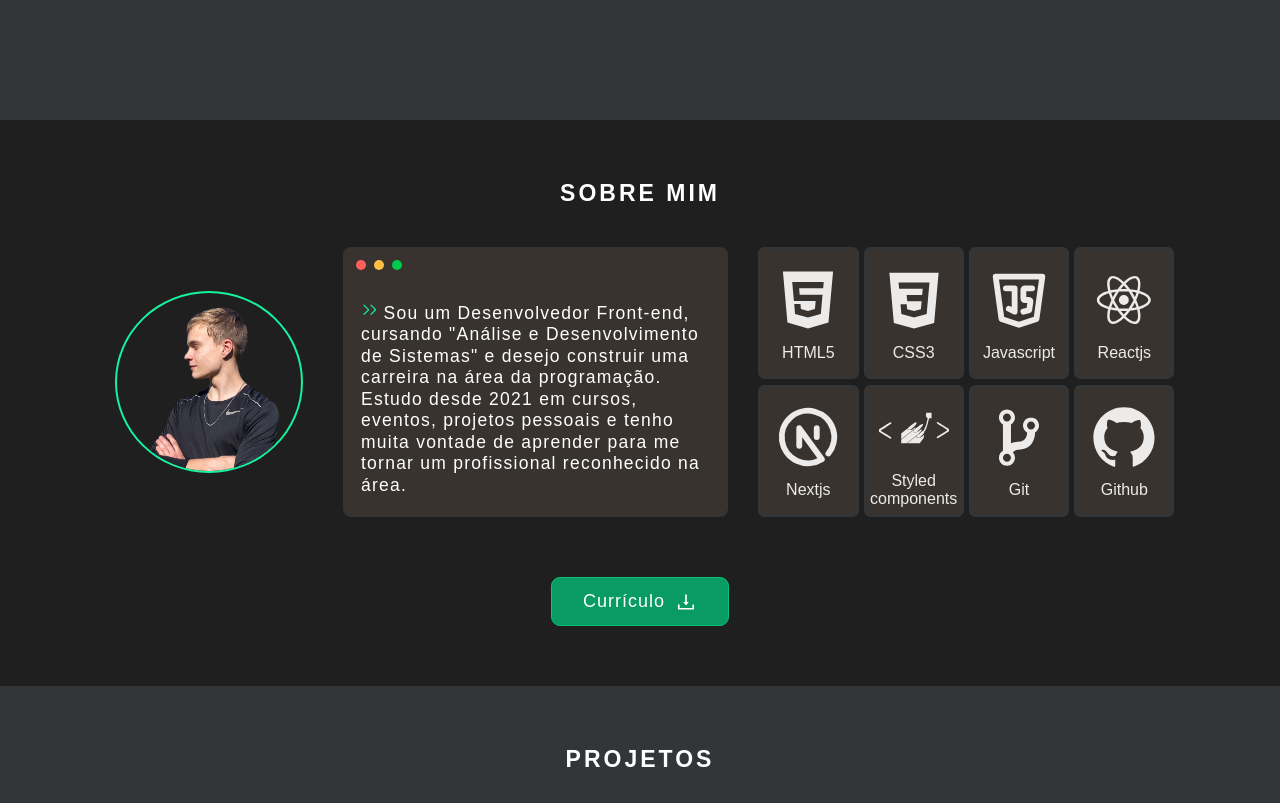
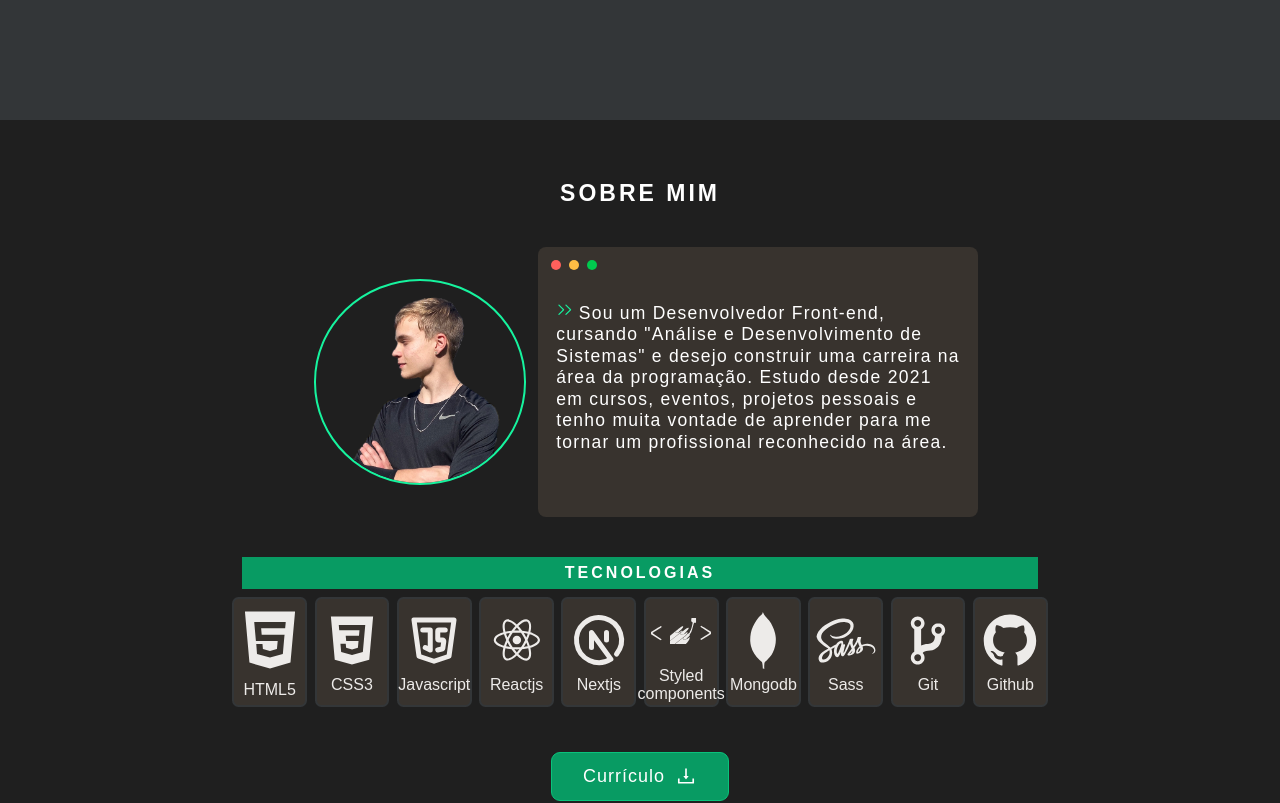
Before and after one commit to JulioPampuch/Portfolio-JulioPampuch, a Next.js app: page / in a window 1280 px wide. Shown: the part 680-1483 px from the top of the page. Built offline with nearby package versions, Linux system fonts and the light colour scheme.

Commit message:
updated about me session

```diff
--- a/src/components/AboutMe/index.js
+++ b/src/components/AboutMe/index.js
@@ -2,7 +2,7 @@ import styled from "styled-components"
 import appConfig from '../../../config.json'
 import { AiOutlineDownload } from 'react-icons/ai';
 
-import { DiReact, DiCss3, DiGitBranch } from 'react-icons/di'
+import { DiReact, DiCss3, DiGitBranch, DiMongodb, DiSass } from 'react-icons/di'
 import { TbBrandJavascript, TbBrandNextjs } from 'react-icons/tb'
 import { SiStyledcomponents } from 'react-icons/si'
 import { AiFillHtml5, AiFillGithub } from 'react-icons/ai'
@@ -19,40 +19,49 @@ const skills = [
   },
   {
     "name": 'CSS3',
-    "img": <DiCss3 size={70} />
+    "img": <DiCss3 size={60} />
   },
 
   {
     "name": 'Javascript',
-    "img": <TbBrandJavascript size={70} />
+    "img": <TbBrandJavascript size={60} />
   },
   {
     "name": 'Reactjs',
-    "img": <DiReact size={70} />
+    "img": <DiReact size={60} />
   },
   {
     "name": 'Nextjs',
-    "img": <TbBrandNextjs size={70} />
+    "img": <TbBrandNextjs size={60} />
   },
   {
     "name": `Styled
             components`,
-    "img": <SiStyledcomponents size={70} />
+    "img": <SiStyledcomponents size={60} />
+  },
+  {
+    "name": 'Mongodb',
+    "img": <DiMongodb size={60} />
+  },
+  {
+    "name": 'Sass',
+    "img": <DiSass size={60} />
   },
   {
     "name": 'Git',
-    "img": <DiGitBranch size={70} />
+    "img": <DiGitBranch size={60} />
   },
   {
     "name": 'Github',
-    "img": <AiFillGithub size={70} />
-  },
+    "img": <AiFillGithub size={60} />
+  }
 ]
 
 const AboutMe = () => {
   return (
     <StyledAbout id="sobre">
       <Title title="Sobre mim"/>
+
       <div className="image">
         <img src="/images/julio.png" alt="profile picture" />
       </div>
@@ -73,6 +82,7 @@ const AboutMe = () => {
         </div>
       </div>
       <div className="skills">
+      <Title title="tecnologias"/>
         {skills.map((skill) => {
           return (
             <div key={skill.name} className="skill">
@@ -90,19 +100,15 @@ const AboutMe = () => {
 const StyledAbout = styled.section`
 
   display: flex;
-  justify-content: space-around;
+  justify-content: center;
   align-items: center;
   flex-wrap: wrap;
   background-color: ${({ theme }) => theme.neutrals['nivel10']};
   color: ${({ theme }) => theme.neutrals['text']};
   padding: 60px 90px;
 
-  h2 {
-  }
-
-
   .image {
-    width: 19%;
+    width: 21.5%;
     display: flex;
     justify-content: center;
     align-items: center;
@@ -115,7 +121,7 @@ const StyledAbout = styled.section`
   }
 
   .card {
-    width: 35%;
+    width: 40%;
     height: 270px;
     background-color: ${({ theme }) => theme.neutrals['nivel7']};
     border-radius: 8px;
@@ -168,22 +174,30 @@ const StyledAbout = styled.section`
   background-color: #00ca4e;
   }
 
-
   .skills {
-    width: 38%;
-    height: 270px;
+    width: 80%;
+    /* height: 10px; */
 
     display: flex;
     justify-content: center;
     align-items: center;
     flex-wrap: wrap;
-    gap: 5px;
+    gap: 7.5px;
     color: ${({ theme }) => theme.neutrals['nivel2']};
+    margin: 40px 0;
+  }
+
+  .skills h2 {
+    font-size: 16px;
+    margin: 0 4.8%;
+    width: 95%;
+    background-color: ${appConfig.colors.primary['600']};
+    padding: 7px 0;
   }
 
   .skill {
-    width: 24%;
-    height: 49%;
+    width: 8.5%;
+    height: 110px;
     background-color: ${({ theme }) => theme.neutrals['nivel7']};
 
     display: flex;
@@ -200,7 +214,7 @@ const StyledAbout = styled.section`
   .skill-name {
       font-size: 16px;
       text-align: center;
-      padding-top: 5px;
+      padding-top: 2px;
     }
 
   .skill:hover {
@@ -212,19 +226,21 @@ const StyledAbout = styled.section`
     justify-content: center;
     align-items: center;
     gap: 10px;
-    margin-top: 60px;
+
+    font-size: 18px;
+    position: relative;
+    background: ${appConfig.colors.primary['600']};
+    color: #ffffff;
 
     transition: all 0.2s ease-in;
     letter-spacing: 1px;
-    position: relative;
     overflow: hidden;
     z-index: 0;
-    color: #ffffff;
+    border: 1px solid ${appConfig.colors.primary['500']};
+    border-radius: 0.5em;
+
     padding: 0.7em 1.7em;
-    font-size: 18px;
-    border-radius: 0.5em;
-    background: ${appConfig.colors.primary['600']};;
-    border: 1px solid ${appConfig.colors.primary['500']};
+    margin: 5px 20% 0 20%;
   }
 
   .resume:active {
@@ -289,8 +305,8 @@ const StyledAbout = styled.section`
       font-size: 16.5px;
     }
 
-    .skills {
-      height: 325px;
+    .skill {
+      width: 17%;
     }
   }
 
@@ -320,7 +336,7 @@ const StyledAbout = styled.section`
   }
 
   .skill {
-    width: 22.5%;
+    width: 17%;
   }
 
       .skill-name {
@@ -354,7 +370,11 @@ const StyledAbout = styled.section`
 
     .skills {
       width: 90%;
-      margin-bottom: 90px;
+    }
+
+    .skills h2 {
+      width: 100%;
+      margin-bottom: 15px;
     }
 
     .skill {
@@ -364,12 +384,11 @@ const StyledAbout = styled.section`
 
       .skill-name {
         text-align: center;
-        font-size: 18px;
+        font-size: 17.5px;
       }
 
     .resume {
       font-size: 18px;
-      margin-top: 190px;
     }
   }
 `
```
